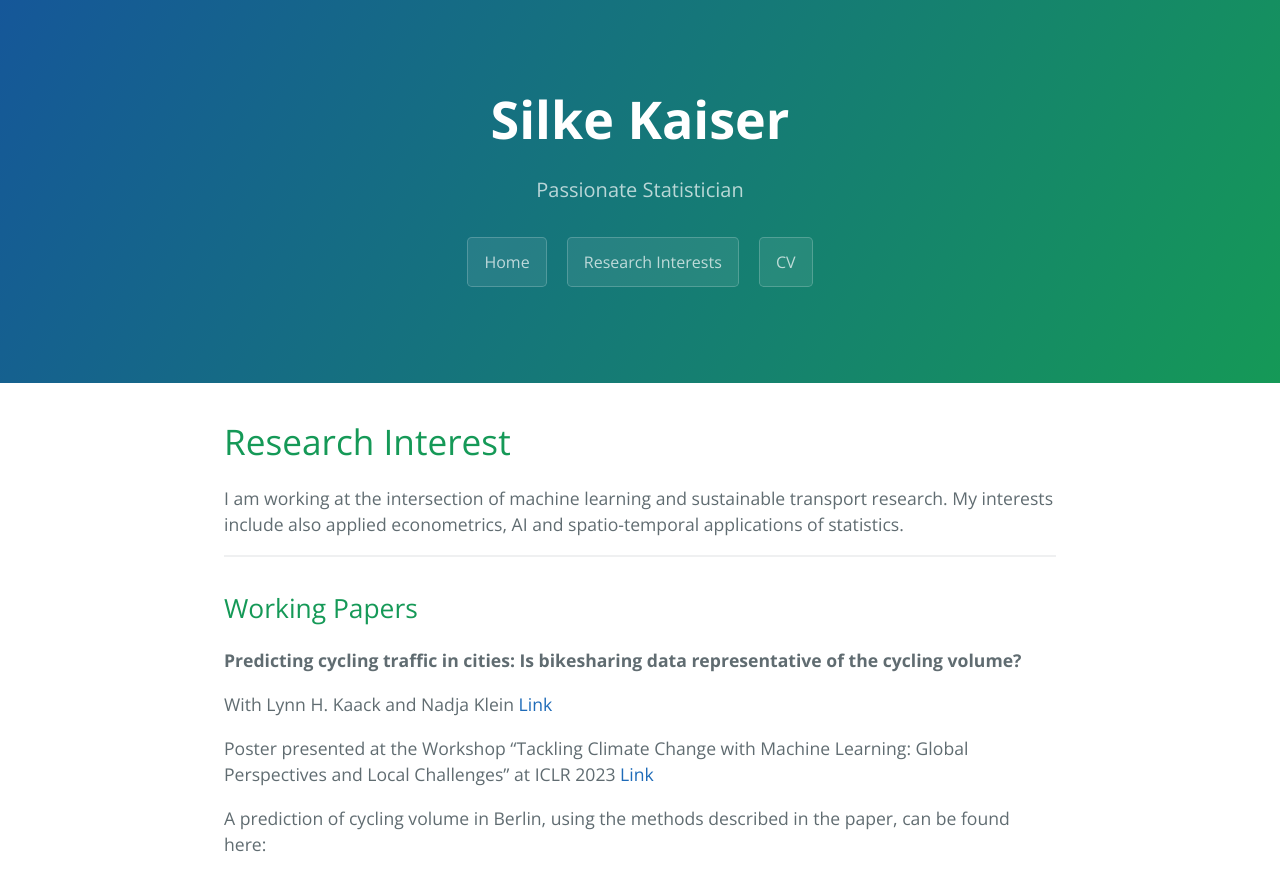
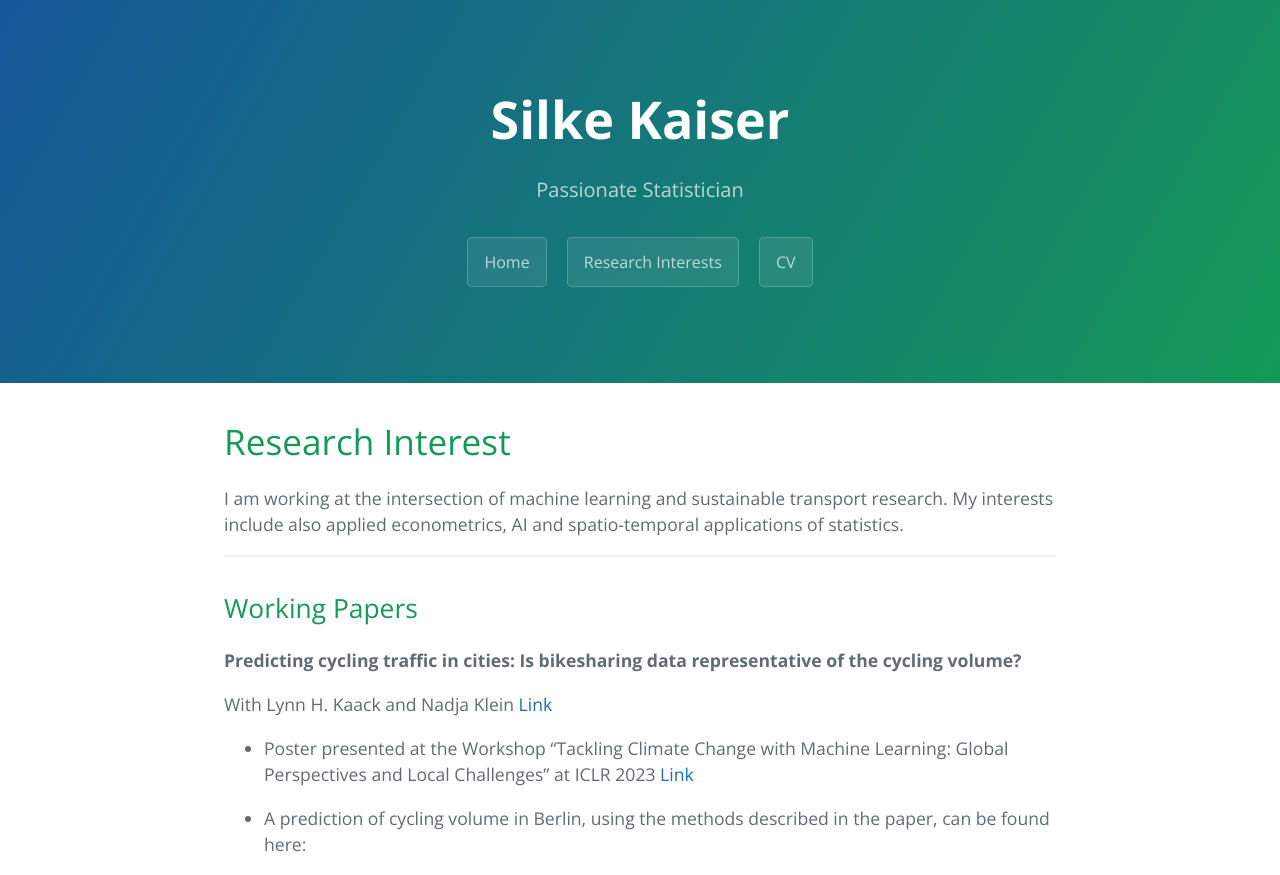
Before and after one commit to silkekaiser/silkekaiser.github.io, a Jekyll site: the page built from research.md, in a window 1280 px wide. Shown: the top 875 px of the page. Built offline with Jekyll 4.4.1, drawn with Linux system fonts in a browser that asks for light colours; our own code applies the rules of GitHub Pages for plain Markdown files; grey boxes are pictures that could not be loaded.

```diff
--- a/research.md
+++ b/research.md
@@ -11,8 +11,8 @@ I am working at the intersection of machine learning and sustainable transport r
 
 With Lynn H. Kaack and Nadja Klein [Link](https://opus4.kobv.de/opus4-hsog/files/4942/Kaiser_Klein_Kaack_2023_Predicting_cycling.pdf)
 
-Poster presented at the Workshop "Tackling Climate Change with Machine Learning: Global Perspectives and Local Challenges" at ICLR 2023 [Link](https://iclr.cc/virtual/2023/13461)
+* Poster presented at the Workshop "Tackling Climate Change with Machine Learning: Global Perspectives and Local Challenges" at ICLR 2023 [Link](https://iclr.cc/virtual/2023/13461)
 
-A prediction of cycling volume in Berlin, using the methods described in the paper, can be found here:
+* A prediction of cycling volume in Berlin, using the methods described in the paper, can be found here:
 
 <iframe src="assets/heatmap_with_time_hourly.html" style="width: 100%; max-width: 1000px; height: 70vh; border: none; pointer-events: none;"></iframe>
```
